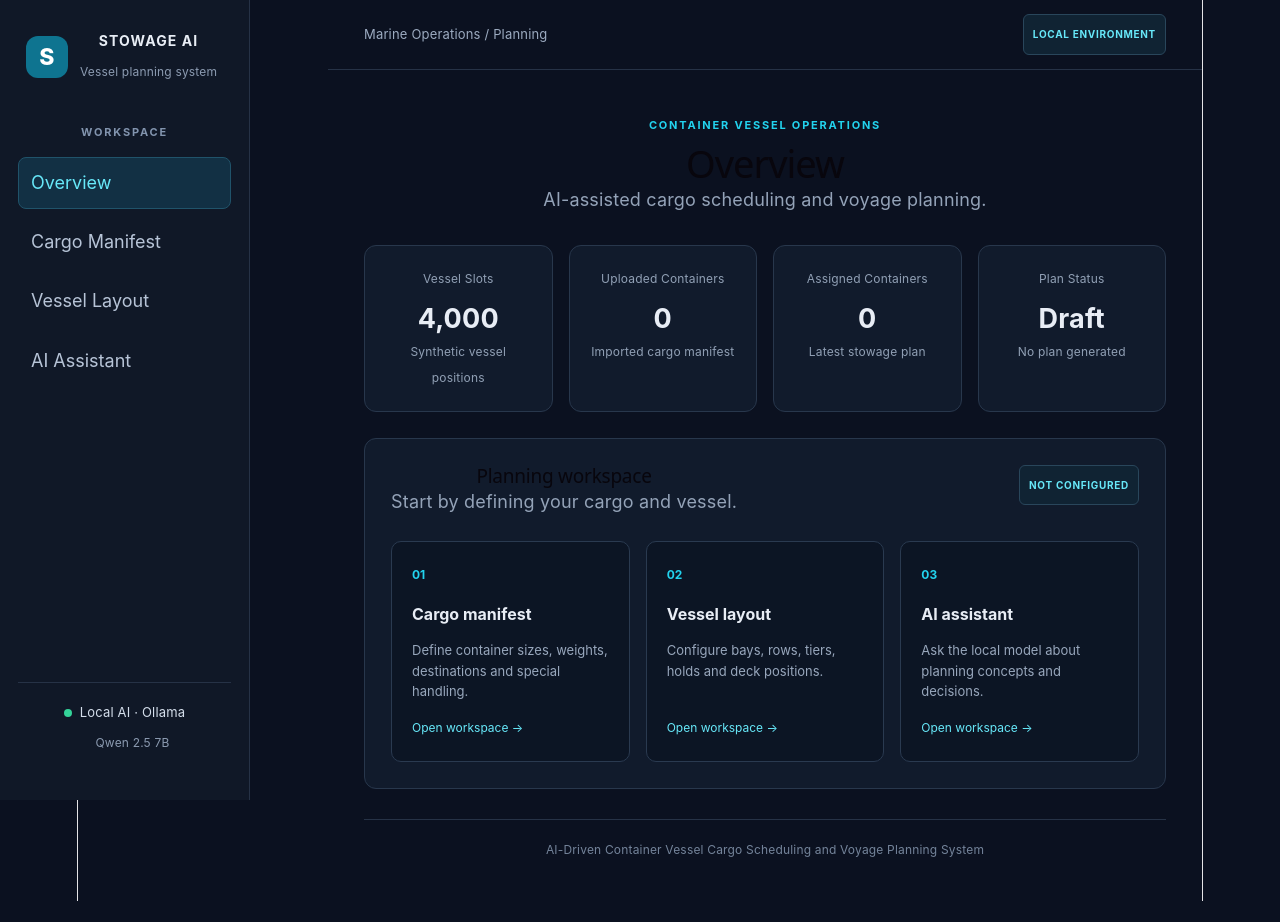
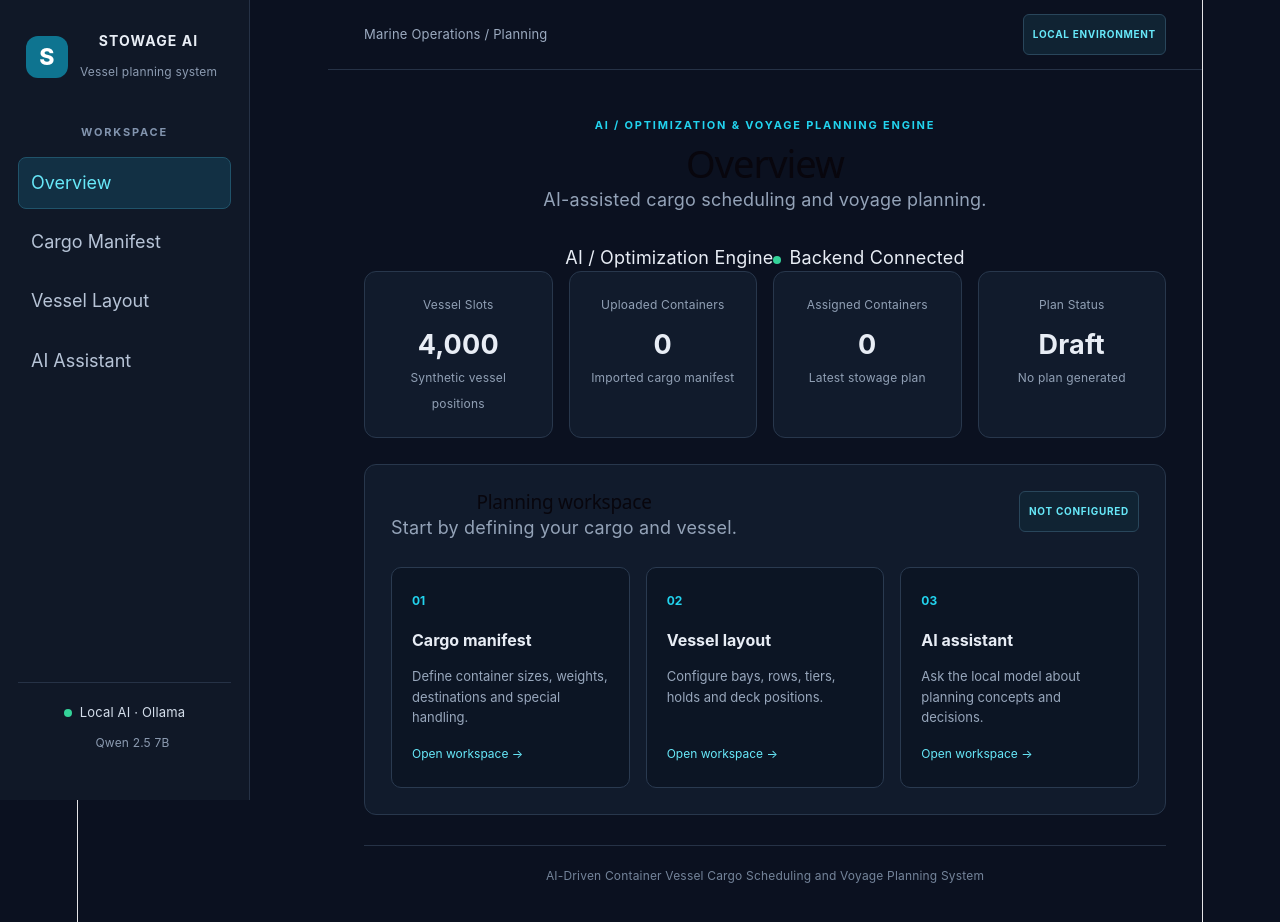
Before and after one commit to Hrugved-06/container-stowage-ai-v2, a React (Vite) app in the folder frontend/: page / in a window 1280 px wide. Shown: the top 922 px of the page. Before the commit the page ends 901 px from the top, so only its background shows below. Built offline with nearby package versions, Linux system fonts and the light colour scheme.

Commit message:
Add reference-style hero presentation

```diff
--- a/frontend/src/App.tsx
+++ b/frontend/src/App.tsx
@@ -70,13 +70,23 @@ function App() {
         </header>
 
         <section className="page-content">
-          <p className="eyebrow">CONTAINER VESSEL OPERATIONS</p>
+          <div className="hero-panel">
+            <p className="eyebrow">AI / OPTIMIZATION & VOYAGE PLANNING ENGINE</p>
             <h1>
               {tabs.find((tab) => tab.id === activeTab)?.label}
             </h1>
             <p className="subtitle">
               AI-assisted cargo scheduling and voyage planning.
             </p>
+
+            <div className="hero-status-row">
+              <span className="engine-badge">AI / Optimization Engine</span>
+              <span className="connection-badge">
+                <span className="status-dot" />
+                Backend Connected
+              </span>
+            </div>
+          </div>
 
           {activeTab === "overview" && (
             <>
```
Lines whose indentation alone changed are shown as unchanged.
